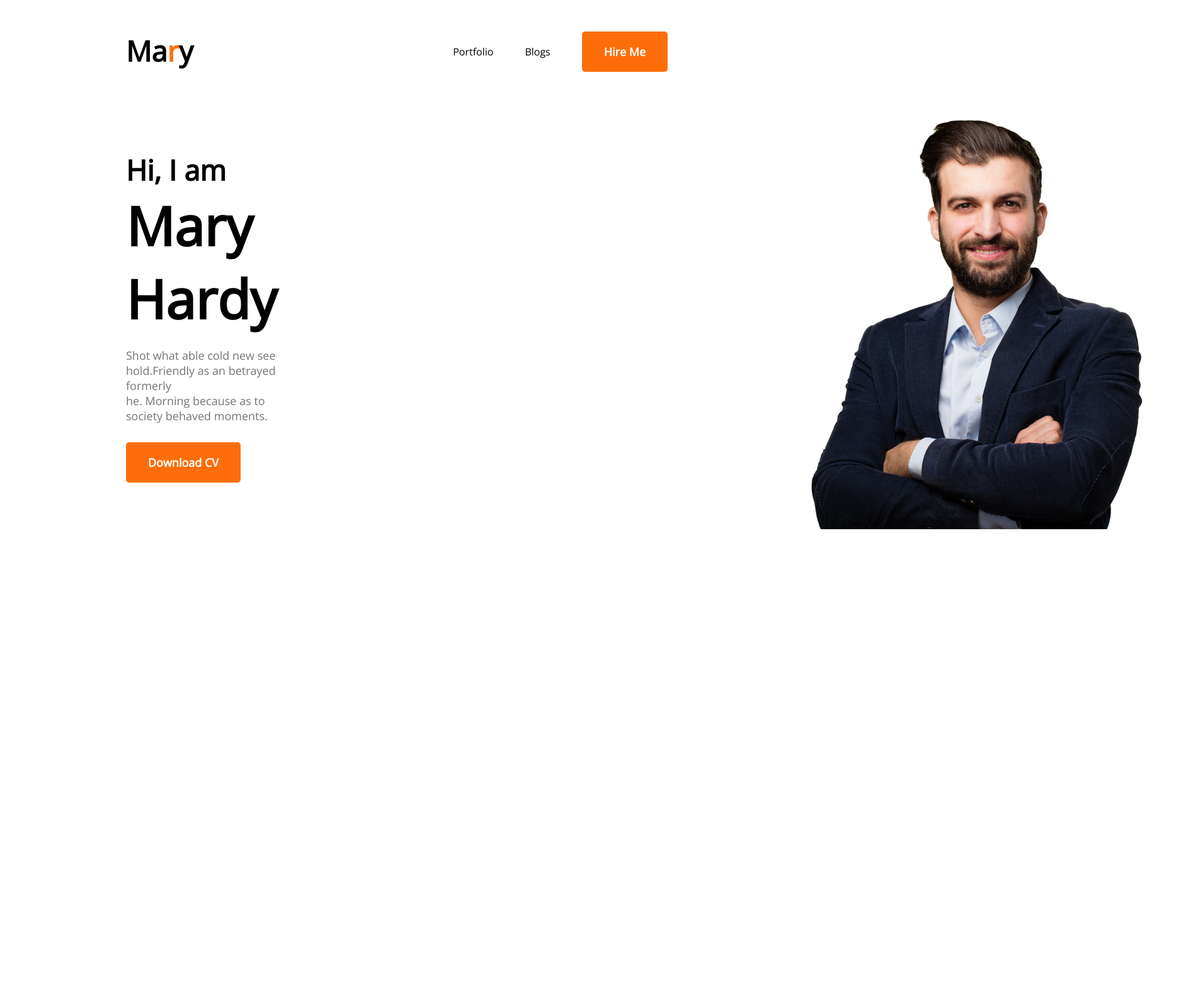
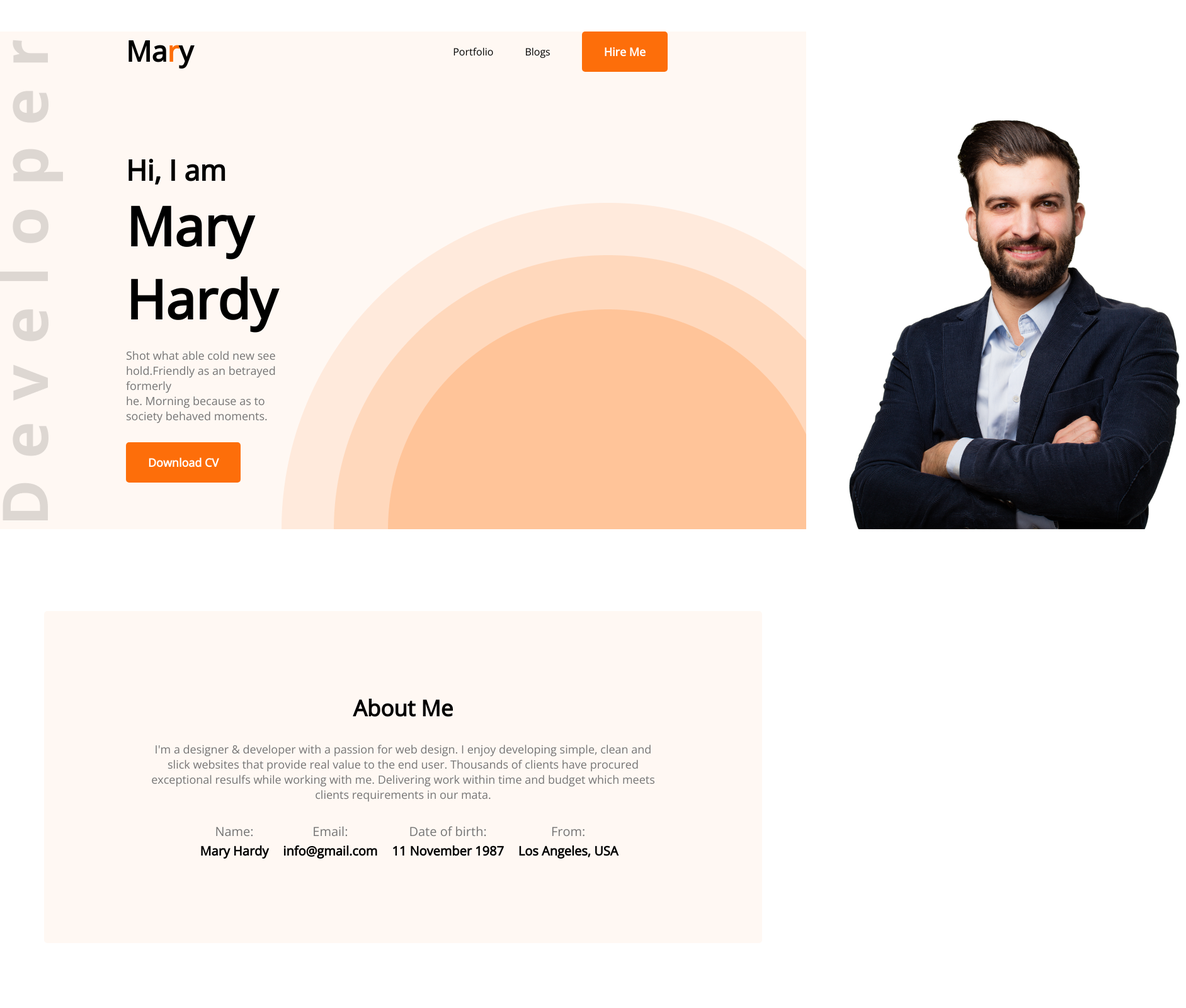
Before and after one commit to ariff09/developer-portfolio, a plain HTML site: page index.html in a window 1280 px wide. Shown: the top 1600 px of the page at 63% size, 1883 px wide, since content can reach past the window. Before the commit the page ends 840 px from the top, so only its background shows below. Drawn offline with nearby package versions, Linux system fonts and the light colour scheme.

Commit message:
About ME and What I do section

```diff
--- a/index.html
+++ b/index.html
@@ -9,7 +9,7 @@
   <link rel="preconnect" href="https://fonts.googleapis.com"><link rel="preconnect" href="https://fonts.gstatic.com" crossorigin><link href="https://fonts.googleapis.com/css2?family=Open+Sans&display=swap" rel="stylesheet">
 </head>
 <body>
-  <header>
+  <header class="header">
     <nav>
       <h2 class="nav-title">
         Ma<span class="text-primary">r</span>y
@@ -31,5 +31,52 @@
      <img id="hardy" src="/images/hardy.png" alt="figure">
     </div>
   </header>
+  <main>
+    <section class="about">
+      <h1 class="section-title">About Me</h1>
+      <p class="section-description">I'm a designer & developer with a passion for web design. I enjoy developing simple, clean and <br> slick websites that provide real value to the end user. Thousands of clients have procured <br> exceptional resulfs while working with me. Delivering work within time and budget which meets <br> clients requirements in our mata.</p>
+      <table class="info-table">
+        <tr>
+        <th>Name:</th>
+        <th>Email:</th>
+        <th>Date of birth:</th>
+        <th>From:</th>
+      </tr>
+        <tr>
+          <td>Mary Hardy</td>
+          <td>info@gmail.com</td>
+          <td>11 November 1987</td>
+          <td>Los Angeles, USA</td>
+        </tr>
+      </table>
+    </section>
+    <!-- What I do section -->
+    <section class="what-i-do">
+      <h3 class="section-title">What I Do</h3>
+
+       <div class="skill-container">
+        <div class="skill">
+          <img src="/images/icons/js.png" alt="Java">
+          <p class="skill-title">Vanila JavaScript</p>
+          <p class="skill-description">Lorem ipsum dolor sit amet consectetur, adipisicing elit. Quo eligendi officia dignissimos rerum similique quos magnam sint modi aperiam consectetur?</p>
+        </div>
+        <div class="skill">
+          <img src="/images/icons/react.png" alt="react">
+          <p class="skill-title">React</p>
+          <p class="skill-description">Saepe neque corporis, ullam nemo dicta impedit veniam atque sed dignissimos nihil, vero quia delectus fugiat corrupti officia. Rerum, tempore!</p>
+        </div>
+        <div class="skill">
+          <img src="/images/icons/nodejs.png" alt="Node Js">
+          <p class="skill-title">Node.Js</p>
+          <p class="skill-description">Sed quos vero natus ipsum dolorum aut! Est error, repellendus, eligendi fugit reiciendis minus architecto possimus dolore animi perferendis eum!</p>
+        </div>
+        <div class="skill">
+          <img src="/images/icons/mongo.png" alt="MongoDB">
+          <p class="skill-title">MongoDB</p>
+          <p class="skill-description">Dolor autem assumenda repudiandae dolore dignissimos labore nesciunt, accusantium expedita aliquid mollitia? Nisi voluptatibus illo commodi alias. Corporis, fugit id!</p>
+        </div>
+       </div>
+    </section>
+  </main>
 </body>
 </html>
--- a/styles/style.css
+++ b/styles/style.css
@@ -14,7 +14,14 @@
   padding: 18px 35px;
   font-weight: bold;
   font-size: large;
-
+}
+.header{
+  background-color: #FFF8F3;
+  background-image: url(/images/header_bg.png), url(/images/developer.png);
+  background-repeat: no-repeat;
+  background-position: bottom right, left;
+}
+section{margin-top: 130px;
 }
 /* header and navigation styles */
 .nav-title{
@@ -58,5 +65,71 @@ nav ul{
   margin-bottom: 30px;
 }
 #hardy{
-  margin-left:800px;
+  margin-left:860px;
 }
+/* main section */
+main{
+  max-width: 1140px;
+  max-height: 550px;
+  margin: 0 auto;
+}
+/* about section style */
+.about{
+ background-color: #FFF8F3;
+ border-radius: 5px;
+ padding: 130px 155px;
+ text-align: center;
+}
+.section-title{
+ margin-bottom: 30px;
+ font-weight: 700;
+ font-size: 35px;
+ text-align: center;
+}
+.section-description{
+  font-size: 18px;
+  color: #757575;
+  margin-bottom: 0px;
+}
+.info-table{
+  display: flex;
+  justify-content: center;
+  margin-top: 30px;
+}
+td, th{
+  padding-left: 20px;
+}
+th{
+  color: #757575;
+  font-weight: 400;
+  font-size: 20px;
+}
+td{
+  font-size: 20px;
+  font-weight: 700;
+}
+/* what i do styles */
+
+
+.skill-container{
+  display: flex;
+  gap: 24px;
+  margin-top: 170px;
+}
+.skill{
+  background: #FFFFFF;
+  box-shadow: 0px 6px 50px rgba(0, 0, 0, 0.06);
+  border-radius: 5px;
+  padding: 100px 33px 30px 33px;
+}
+.skill-title{
+ font-weight: 700;
+ font-size: 20px;
+ margin-top: 30px;
+ margin-bottom: 20px;
+}
+.skill-description{
+ font-size: 16px;
+ font-weight: 400;
+ color: #757575;
+}
```
